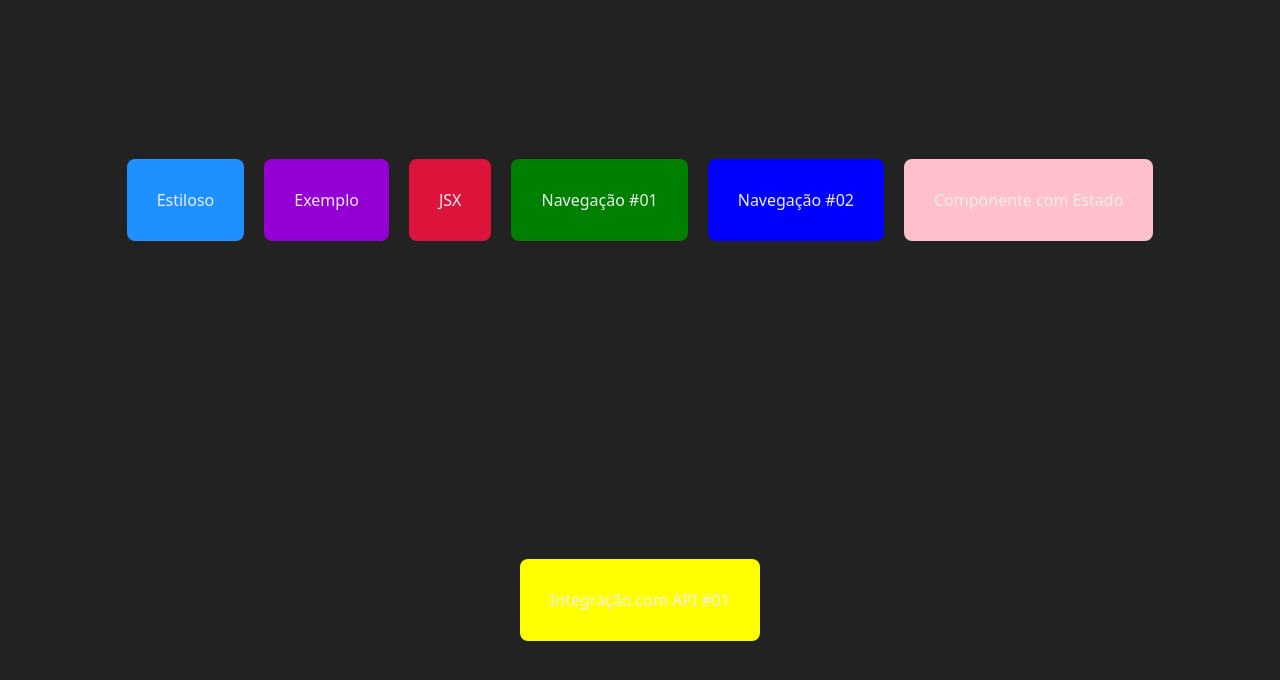
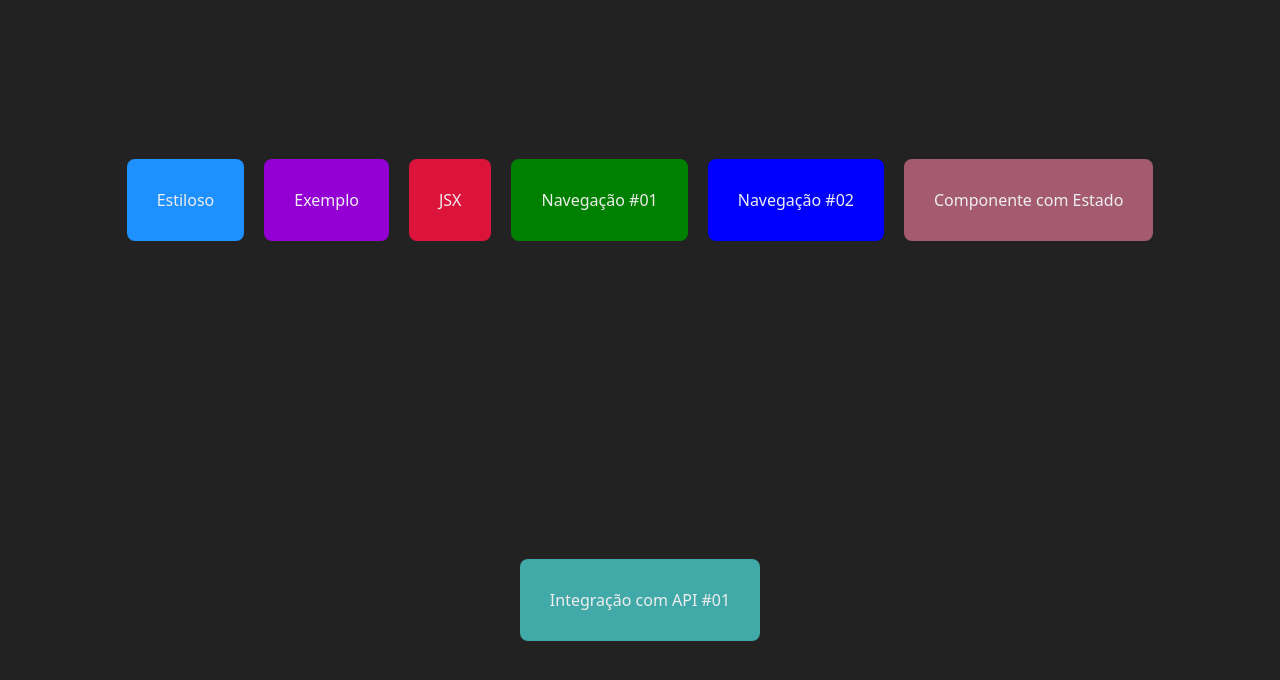
Before and after one commit to Jaoovit/foundations, a Next.js app: page / in a window 1280 px wide. Shown: the top 680 px of the page. Built offline with nearby package versions, Linux system fonts and the light colour scheme.

Commit message:
change button color

```diff
--- a/src/pages/index.jsx
+++ b/src/pages/index.jsx
@@ -14,8 +14,8 @@
             <Navegador texto="JSX" destino="/jsx" cor="crimson" />
             <Navegador texto="Navegação #01" destino="/navegacao" cor="green"/>
             <Navegador texto="Navegação #02" destino="/cliente/sp-2/321" cor="blue"/>
-            <Navegador texto="Componente com Estado" destino="/estado" cor="pink"/>
-            <Navegador texto="Integração com API #01" destino="/integracao_1" cor="yellow"/>
+            <Navegador texto="Componente com Estado" destino="/estado" cor="#a45b71"/>
+            <Navegador texto="Integração com API #01" destino="/integracao_1" cor="#42a9a9"/>
         </div>
     )
 }
```
